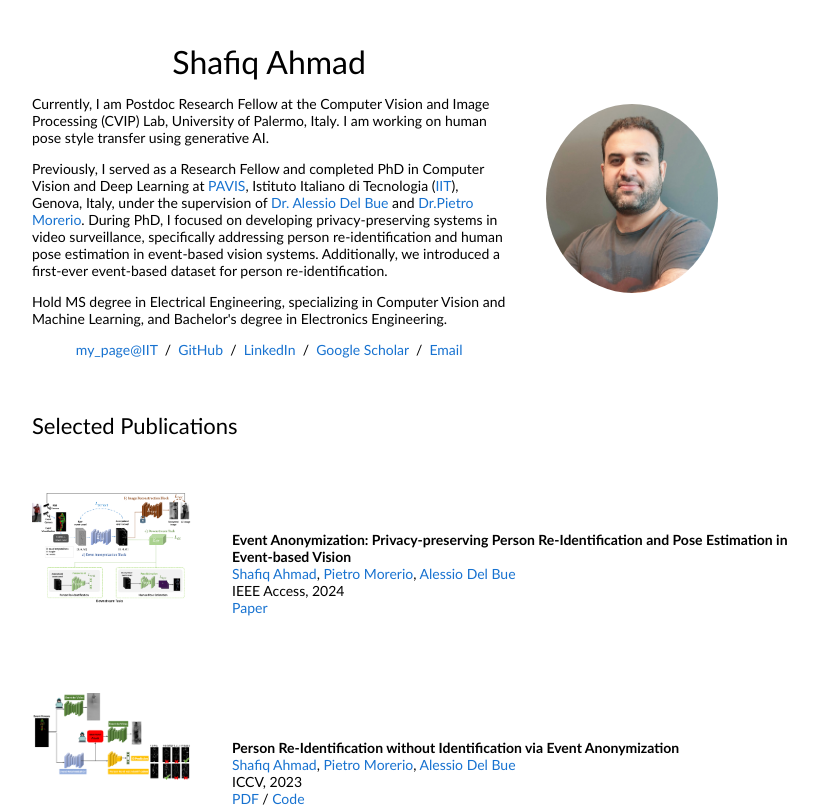
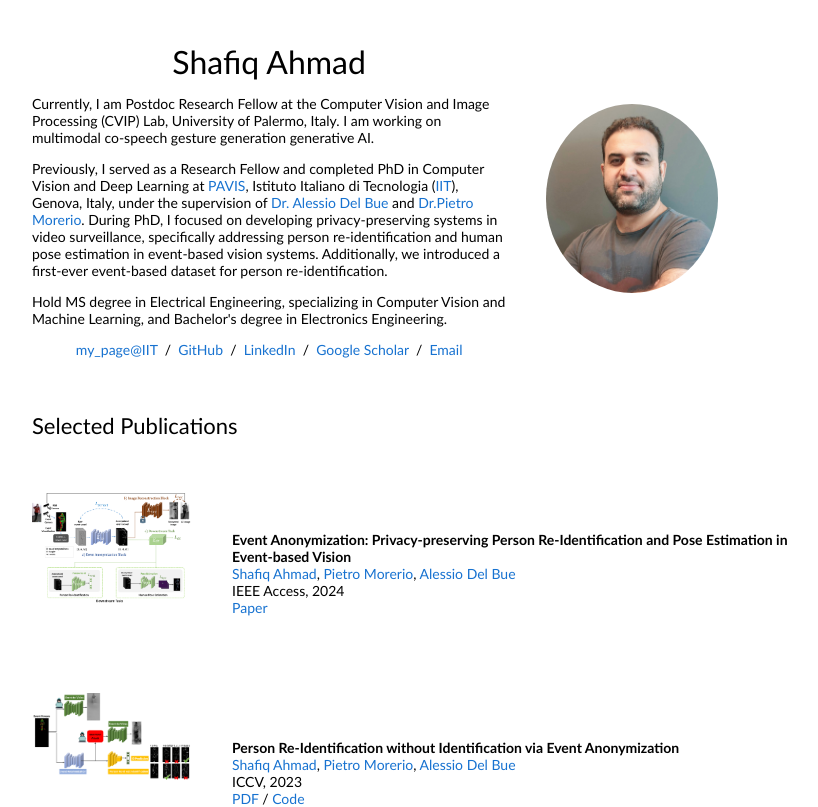
Before and after one commit to Shahmad99/Shahmad99.github.io, a plain HTML site: page index.html in a window 1280 px wide. Shown: the top 807 px of the page, without its empty margins (228-1046 px from the left). Drawn offline with Linux system fonts and the light colour scheme.

Commit message:
Update index.html

```diff
--- a/index.html
+++ b/index.html
@@ -21,7 +21,7 @@
                 <name>Shafiq Ahmad</name>
               </p>
               <p>
-                <p> Currently, I am Postdoc Research Fellow at the Computer Vision and Image Processing (CVIP) Lab, University of Palermo, Italy. I am working on human pose style transfer using generative AI.  <p>
+                <p> Currently, I am Postdoc Research Fellow at the Computer Vision and Image Processing (CVIP) Lab, University of Palermo, Italy. I am working on multimodal co-speech gesture generation generative AI.  <p>
 		<p>Previously, I served as a Research Fellow and completed PhD in Computer Vision and Deep Learning at <a href="https://pavis.iit.it/" target="_blank">PAVIS</a>, Istituto Italiano di Tecnologia (<a href="https://www.iit.it/" target="_blank">IIT</a>), Genova, Italy,  under the supervision of <a href="https://www.iit.it/people/alessio-delbue" target="_blank" >Dr. Alessio Del Bue</a> and <a href="https://www.iit.it/people/pietro-morerio" target="_blank" >Dr.Pietro Morerio</a>. During PhD, I focused on developing privacy-preserving systems in video surveillance, specifically addressing person re-identification and human pose estimation in event-based vision systems. Additionally, we introduced a first-ever event-based dataset for person re-identification. </p>
 		<p> Hold MS degree in Electrical Engineering, specializing in Computer Vision and Machine Learning, and Bachelor's degree in Electronics Engineering.
 		<p>
```
